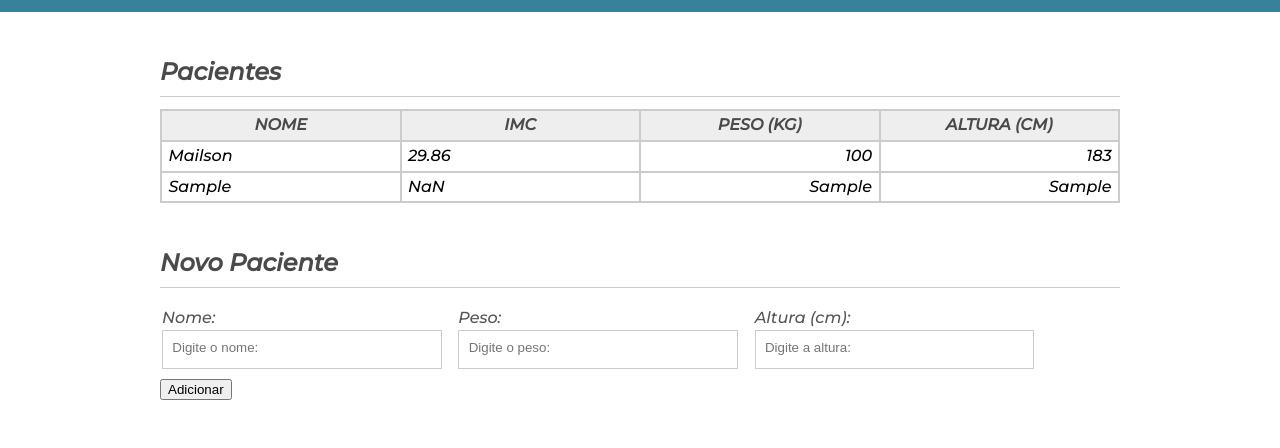
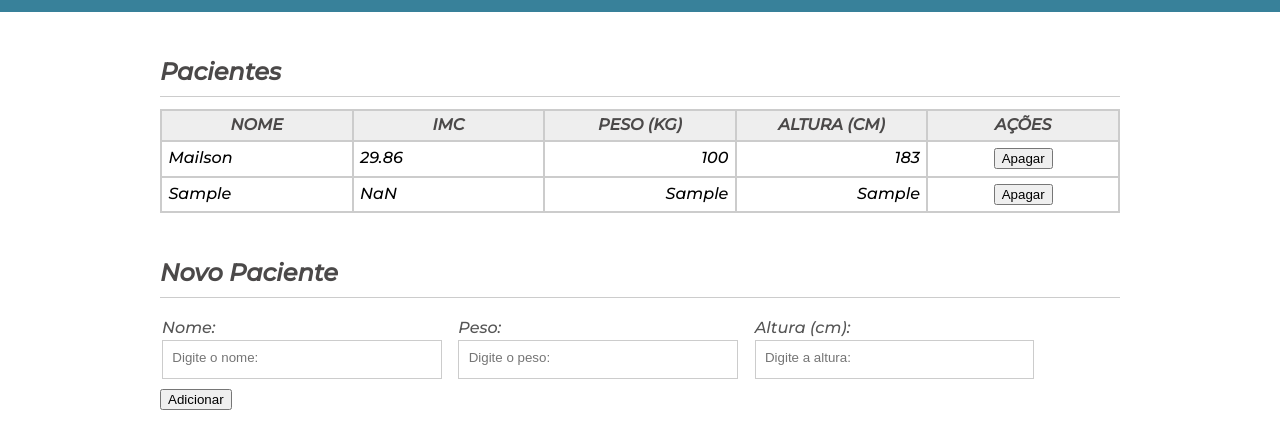
Before and after one commit to mailsonsoares/IMC, a plain HTML site: page EXERCICIO_2/index.html in a window 1280 px wide. Both pictures are taken after typing "Sample", "Sample", "Sample" into the empty fields and a click on the button "Adicionar". Shown: the part 66-514 px from the top of the page. Drawn offline with Linux system fonts and the light colour scheme.

Commit message:
exclusão clicando na linha

```diff
--- a/EXERCICIO_2/index.html
+++ b/EXERCICIO_2/index.html
@@ -30,6 +30,7 @@
                         <th>IMC</th>
                         <th>Peso (Kg)</th>
                         <th>Altura (cm)</th>
+                        <th colspan="1">Ações</th>
                     </tr>
                 </thead>
                 <tbody data-linha-pacient>
@@ -38,6 +39,7 @@
                         <td class="imc">29.86</td>
                         <td class="peso">100</td>
                         <td class="altura">183</td>
+                        <td class="delete" > <button id="delete">Apagar</button> </td>
                     </tr>
                 </tbody>
             </table>
--- a/EXERCICIO_2/novo.js
+++ b/EXERCICIO_2/novo.js
@@ -17,11 +17,12 @@ const novoPaciente = document.querySelector('[data-form-btn-adiciona]'); //usand
         const peso_input = objNovoPacient.peso;
         const altura_input = objNovoPacient.altura;
         const imc_input = objNovoPacient.imc;
+        // const btnApagar =  document.createElement('button');
+        // btnApagar.innerHTML = 'Apagar';
 
+        // console.log(btnApagar);
 
-
-
-        const tabela = document.querySelector('[data-linha-pacient]'); //criei uma váriavel para receber o seletor do DOM do tbody da tabela Paciente.
+        const tabela = document.querySelector('[data-linha-pacient]'); //criei uma váriavel para receber o seletor do DOM da tabela Paciente.
 
         //Aqui criei uma varável para os elementos <td>,
         //que conterão os dados dos atributos do novo paciente e mais tarde serão
@@ -29,7 +30,8 @@ const novoPaciente = document.querySelector('[data-form-btn-adiciona]'); //usand
         const conteudo = `<td class="nome">${nome_input}</td>
                         <td class="imc">${imc_input}</td>
                         <td class="peso">${peso_input}</td>
-                        <td class="altura">${altura_input}</td>`;
+                        <td class="altura">${altura_input}</td>
+                        <td class = "delete" > <button id="delete">Apagar</button> </td>`;
 
         const novaLinha = document.createElement('tr'); //Aqui criei um elemento <tr> nova linha que receberá seu elmento filho
                                                         // a <td> criada anteriormente;
@@ -38,7 +40,6 @@ const novoPaciente = document.querySelector('[data-form-btn-adiciona]'); //usand
 
         novaLinha.innerHTML = conteudo; //Aqui atribuímos a variável conteúdo (que contém as <td> preenchidas com os dados)
                                         // ao html <tr> da nova linha .
-
 
         tabela.appendChild(novaLinha); //Apensei a nova linha a tabela.
 
@@ -69,24 +70,15 @@ const novoPaciente = document.querySelector('[data-form-btn-adiciona]'); //usand
         return imc.toFixed(2);
     }
 
-    var tbPacientes = document.querySelectorAll("table"); // var tbPacientes recebe um conjunto com todos os elementos da tabela
+    const botaoDelete = document.querySelector('#delete')
 
-    //console.log(pacientes);
-    tbPacientes.forEach(function(pacienteAlvo){ // forEach percorre o os elementos de tbPacientes passando cada elemento (pacienteAlvo) do array como
-                                                //parametro para uma função anônima que escuta o evento de duplo clique do elemento paciente.
-    pacienteAlvo.addEventListener("dblclick", function(event){//evento que escuta o duplo clique e chama o método remove.
-        // console.log(event.target);
+    botaoDelete.addEventListener("click", function(event){//evento que escuta o clique.
+        console.log(event);
+        console.log(botaoDelete);
+        console.log(event.target.parentElement.parentElement);
 
-            if(event.target.tagName == 'TD'){
-                event.target.parentNode.classList.add("fadeOut"); //adiciona a classe css .fadeOut para desaparecer gradualmente da tela;
+                event.target.parentElement.parentElement.remove()
 
-                setTimeout(function(){ //usamos a função do javascript setTimeout
-                event.target.parentNode.remove() // o event chama o target (alvo) do metodo remove para o parentNode (nó pai) ou seja, ao clicar em uma
-                                                //td a tr inteira é que é removida.
-            },700);
-            }
-
-        });
     });
 
 
```
